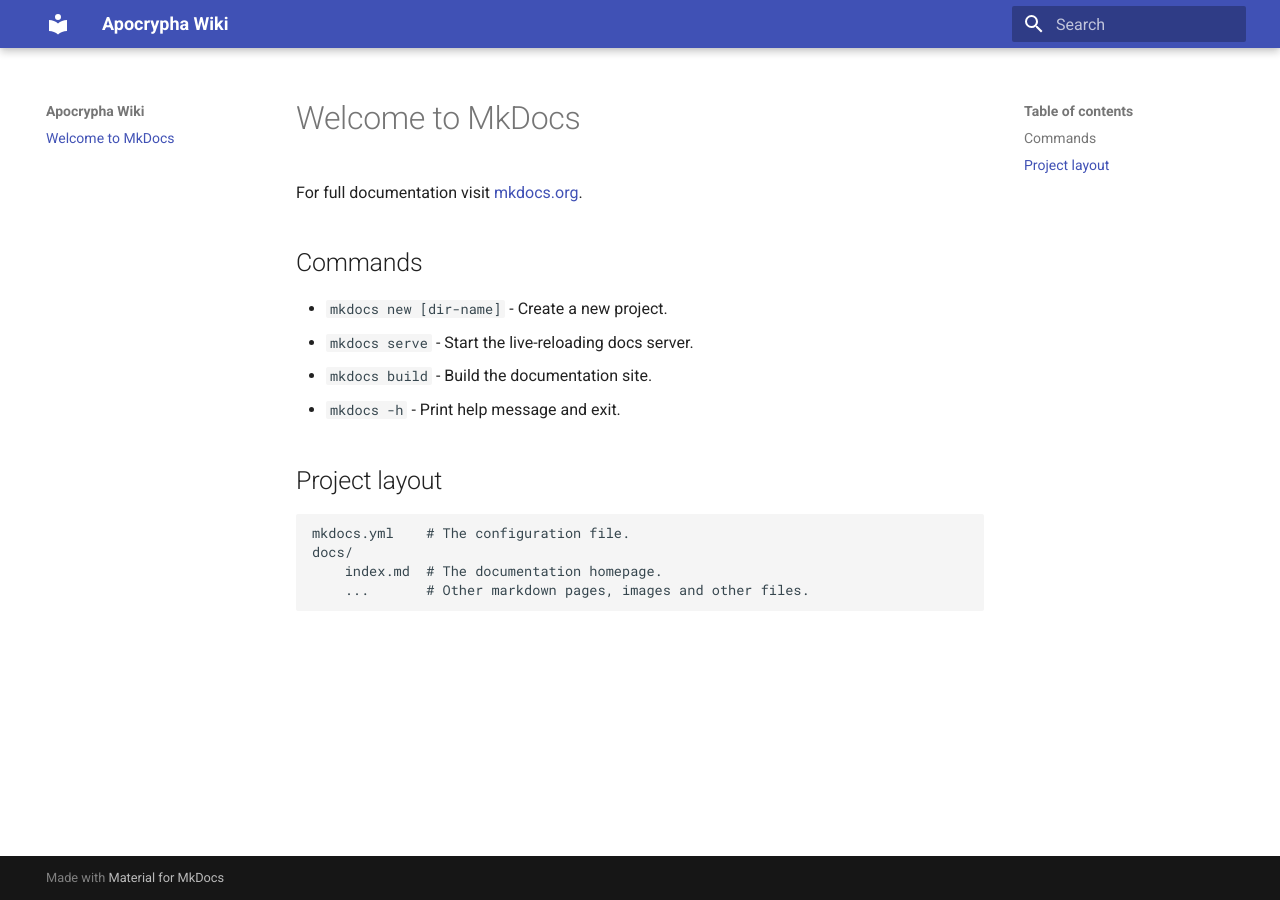
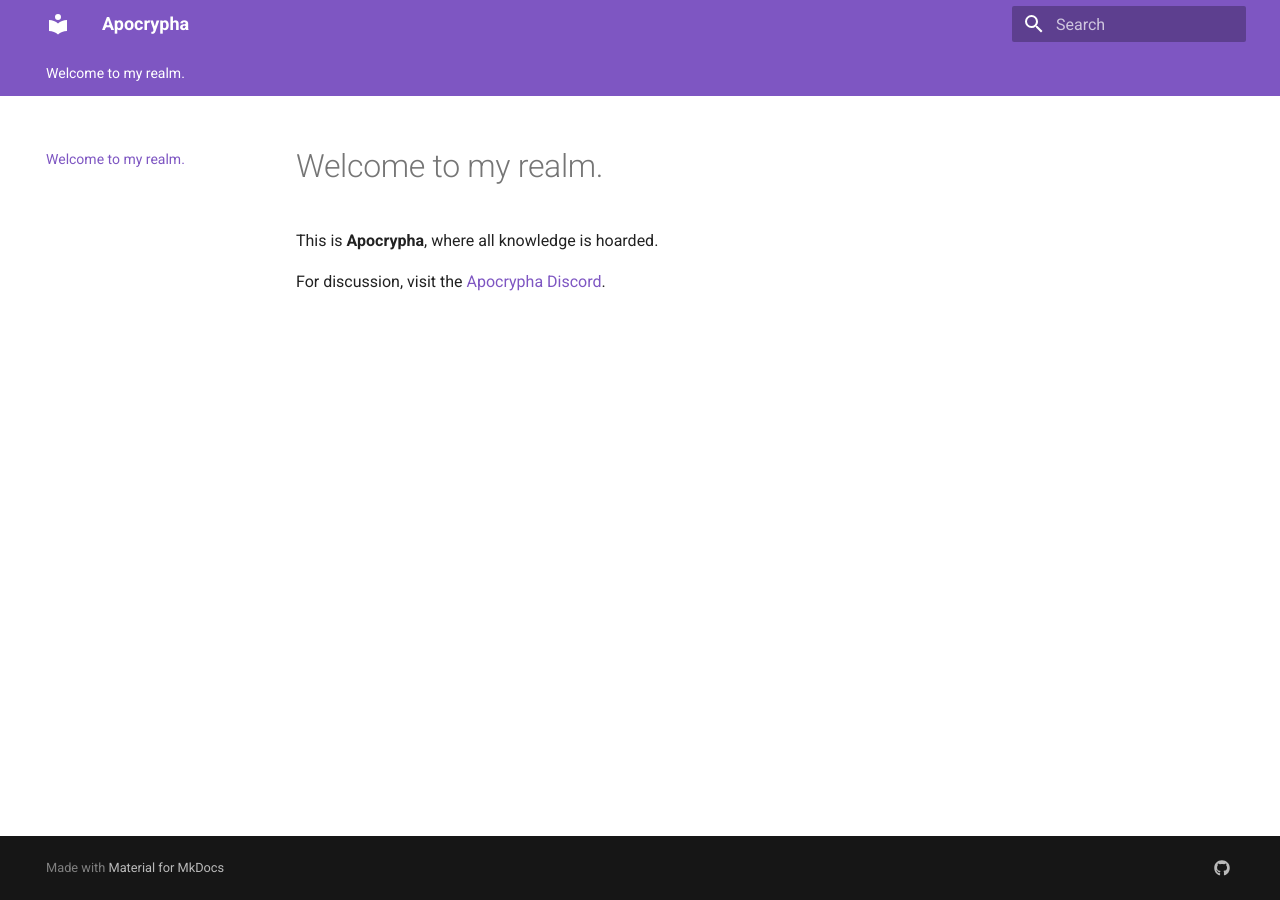
Before and after one commit to spookyX01/Apocrypha, an MkDocs documentation site: the page built from docs/index.md, in a window 1280 px wide. Built offline with MkDocs 1.6.1 and Material for MkDocs 9.7.7, drawn with Linux system fonts in a browser that asks for light colours.

```diff
--- a/docs/index.md
+++ b/docs/index.md
@@ -1,17 +1,5 @@
-# Welcome to MkDocs
+# Welcome to my realm.
 
-For full documentation visit [mkdocs.org](https://www.mkdocs.org).
+This is **Apocrypha**, where all knowledge is hoarded.
 
-## Commands
-
-* `mkdocs new [dir-name]` - Create a new project.
-* `mkdocs serve` - Start the live-reloading docs server.
-* `mkdocs build` - Build the documentation site.
-* `mkdocs -h` - Print help message and exit.
-
-## Project layout
-
-    mkdocs.yml    # The configuration file.
-    docs/
-        index.md  # The documentation homepage.
-        ...       # Other markdown pages, images and other files.
+For discussion, visit the [Apocrypha Discord](https://discord.gg/rnE4ZttgsJ).
--- a/mkdocs.yml
+++ b/mkdocs.yml
@@ -1,3 +1,36 @@
-site_name: Apocrypha Wiki
+site_name: Apocrypha
+site_url: https://www.apocrypha.wiki
 theme:
   name: material
+  language: en
+  features:
+    - navigation.sections
+    - navigation.expand
+    - navigation.tabs
+    - content.code.copy
+    - search.highlight
+    - content.anchors
+  palette:
+    primary: deep purple
+    accent: indigo
+
+plugins:
+  - search
+  - awesome-pages
+
+markdown_extensions:
+  - admonition
+  - toc:
+      permalink: true
+  - pymdownx.superfences
+  - pymdownx.highlight
+  - pymdownx.emoji
+  - pymdownx.details
+  - pymdownx.magiclink
+  - pymdownx.betterem:
+      smart_enable: all
+
+extra:
+  social:
+    - icon: fontawesome/brands/github
+      link: https://github.com/Sickliff/Apocrypha
```
Also changed, not shown: docs/glitches/.pages (added).
